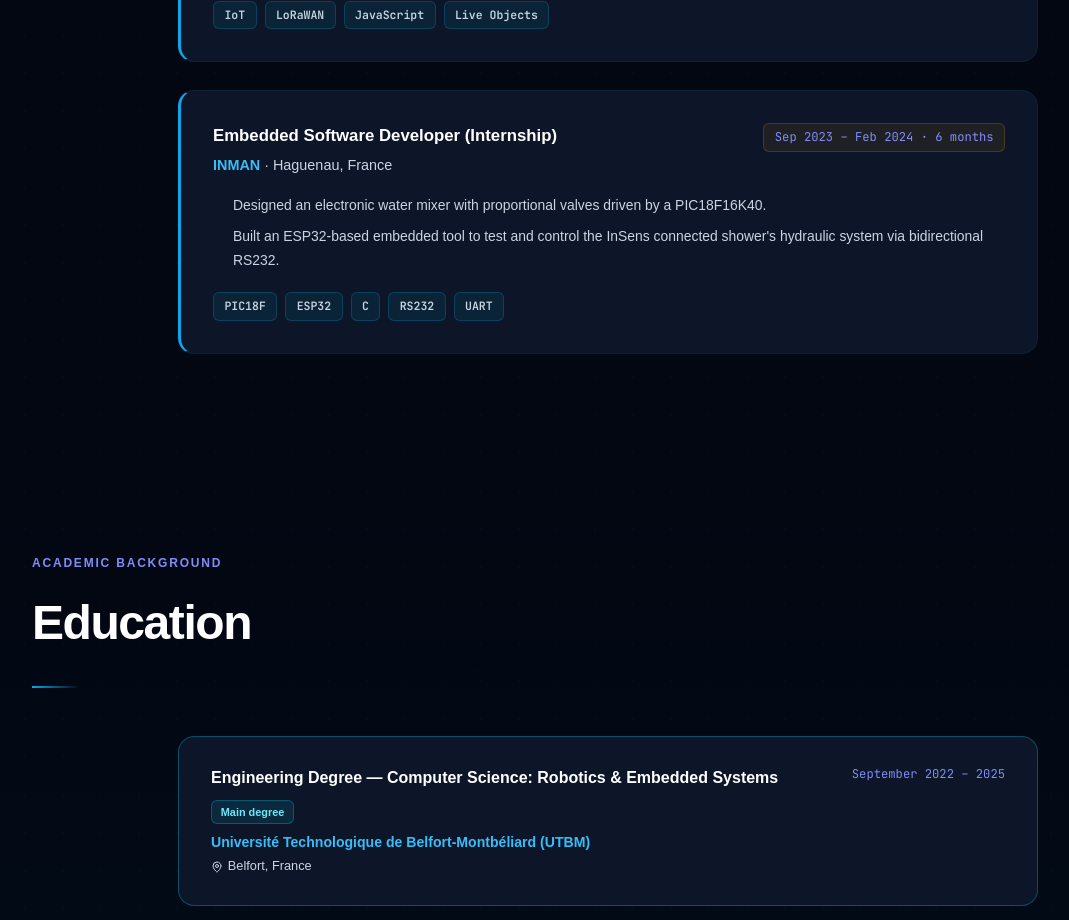
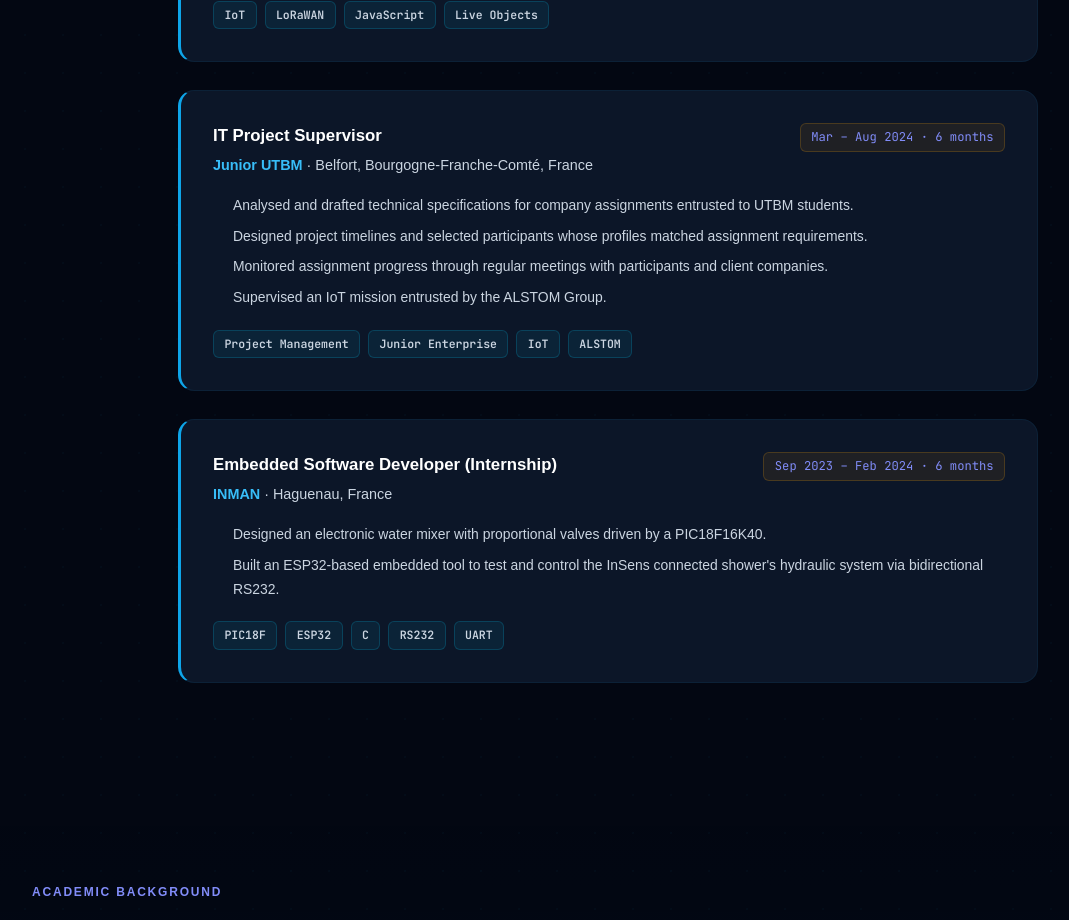
Before and after one commit to FrankApala/MyPortfolio, a Next.js app: page / in a window 1280 px wide. Shown: the part 2340-3260 px from the top of the page, without its empty margins (32-1101 px from the left). Built offline with nearby package versions, Linux system fonts and the light colour scheme; a web font is replaced by a local one.

Commit message:
added project supeervising project

```diff
--- a/components/Experience.tsx
+++ b/components/Experience.tsx
@@ -30,6 +30,19 @@ const experiences = {
         'Mise en place de tests unitaires et validation des trames reçues pour garantir la fiabilité des données.',
       ],
       tags: ['IoT', 'LoRaWAN', 'JavaScript', 'Live Objects'],
+    },
+    {
+      role: 'Responsable de Projet IT',
+      duration: 'Mars – Août 2024 · 6 mois',
+      company: 'Junior UTBM',
+      location: 'Belfort, Bourgogne-Franche-Comté, France',
+      tasks: [
+        'Analyse et rédaction de cahiers des charges pour des missions confiées par des entreprises à des étudiants UTBM.',
+        'Conception du planning projet et sélection des participants selon les profils requis.',
+        'Suivi de l\'avancement des missions via des réunions régulières avec les participants et les entreprises.',
+        'Supervision d\'une mission IoT confiée par le groupe ALSTOM.',
+      ],
+      tags: ['Gestion de projet', 'Junior-Entreprise', 'IoT', 'ALSTOM'],
     },
     {
       role: 'Développeur Logiciel Embarqué',
@@ -69,6 +82,19 @@ const experiences = {
         'Set up unit tests and validated received sensor frames to ensure data reliability.',
       ],
       tags: ['IoT', 'LoRaWAN', 'JavaScript', 'Live Objects'],
+    },
+    {
+      role: 'IT Project Supervisor',
+      duration: 'Mar – Aug 2024 · 6 months',
+      company: 'Junior UTBM',
+      location: 'Belfort, Bourgogne-Franche-Comté, France',
+      tasks: [
+        'Analysed and drafted technical specifications for company assignments entrusted to UTBM students.',
+        'Designed project timelines and selected participants whose profiles matched assignment requirements.',
+        'Monitored assignment progress through regular meetings with participants and client companies.',
+        'Supervised an IoT mission entrusted by the ALSTOM Group.',
+      ],
+      tags: ['Project Management', 'Junior Enterprise', 'IoT', 'ALSTOM'],
     },
     {
       role: 'Embedded Software Developer (Internship)',
```
Also changed, not shown: 2 other files (tests, documents, lock files or other folders).
